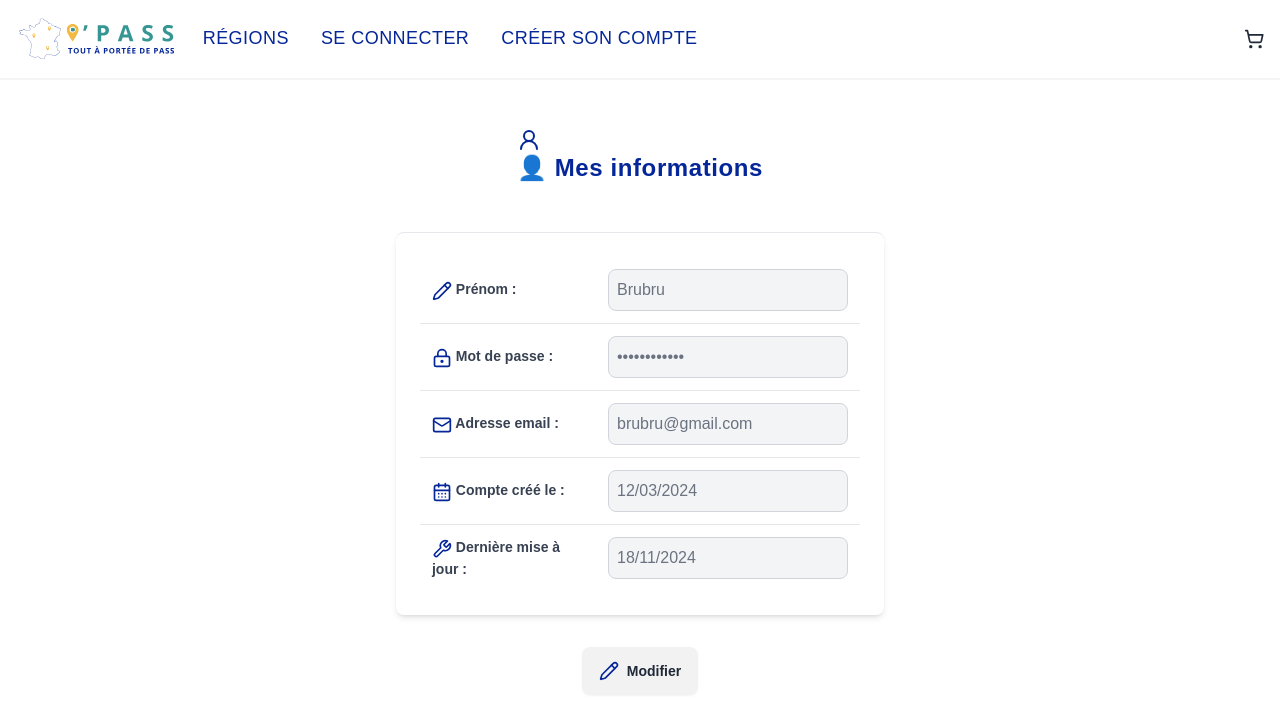
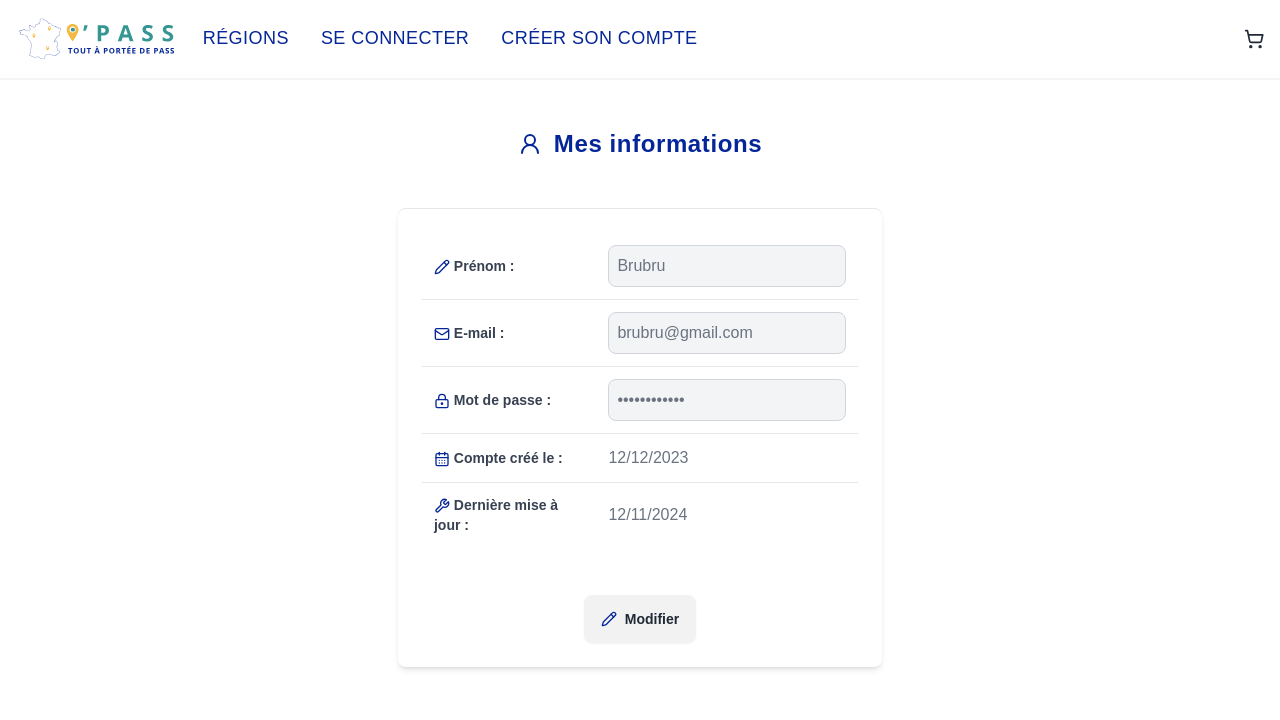
Before and after one commit to Ophelie22/opass, a React (Vite) app in the folder frontend/: page /mes-informations in a window 1280 px wide. Shown: the top 720 px of the page. Built offline with nearby package versions, Linux system fonts and the light colour scheme.

Commit message:
feat: utilisation de Formik

```diff
--- a/frontend/src/index.css
+++ b/frontend/src/index.css
@@ -42,6 +42,10 @@
 	@apply text-gray-800;
 }
 
+.logo-small {
+	@apply w-4 h-4 inline-flex;
+}
+
 .logo {
-	@apply w-5 h-5 inline-flex text-blueText;
+	@apply inline-flex text-blueText;
 }
--- a/frontend/src/pages/AccountDetails.tsx
+++ b/frontend/src/pages/AccountDetails.tsx
@@ -1,60 +1,105 @@
-import { CalendarDays, Check, CircleCheckBig, CircleX, LockKeyhole, Mail, Pencil, SquareCheck, SquareX, UserRound, Wrench, X } from "lucide-react";
+import { Form, Formik } from "formik";
+import { CalendarDays, Check, CircleCheckBig, CircleX, LockKeyhole, Mail, Pencil, UserRound, Wrench, X } from "lucide-react";
 import { useState } from "react";
+import * as yup from "yup";
+
+interface initialValues {
+  name: string;
+  email: string;
+  confirmEmail: string;
+  password: string;
+  confirmPassword: string;
+}
+
+const RegisterSchema = yup.object({
+  name: yup
+    .string()
+    .min(3, "Le prénom doit contenir au moins 3 caractères")
+    .max(50, "Le prénom ne doit pas dépasser 50 caractères")
+    .required("Champ requis"),
+  email: yup
+    .string()
+    .email("L'e-mail n'est pas valide")
+    .required("Champ requis"),
+  confirmEmail: yup
+    .string()
+    .oneOf([yup.ref('email'), undefined], "Les e-mails ne correspondent pas")
+    .required("Champ requis"),
+  password: yup
+    .string()
+    .min(8, "Le mot de passe doit contenir au moins 8 caractères")
+    .max(32, "Le mot de passe ne doit pas dépasser 32 caractères")
+    .required("Champ requis"),
+  confirmPassword: yup
+    .string()
+    .oneOf([yup.ref('password'), undefined], "Les mots de passe ne correspondent pas")
+    .required("Champ requis"),
+});
 
 const AccountDetails = () => {
   const [toastMessage, setToastMessage] = useState<React.ReactNode>(null);
   const [toastType, setToastType] = useState<React.ReactNode>(null);
   const [isEditing, setIsEditing] = useState(false);
-  const [formData, setFormData] = useState({
+
+  const initialValues: initialValues = {
     name: "Brubru",
+    email: "brubru@gmail.com",
+    confirmEmail: "brubru@gmail.com",
     password: "IceIsTheBest",
-    mail: "brubru@gmail.com",
-    createdAt: "12/03/2024",
-    updatedAt: "18/11/2024",
-  });
-
-  const handleInputChange = (e: any) => {
-    const { name, value } = e.target;
-    setFormData({
-      ...formData,
-      [name]: value,
-    });
+    confirmPassword: "IceIsTheBest"
   };
 
   const handleEditClick = () => {
     setIsEditing(true);
   };
 
-  const handleSaveClick = () => {
+  const handleSubmit = async (values: initialValues) => {
+    alert(JSON.stringify(values, null, 2));
+    // try {
+    // const response = await fetch("/users/:id", {
+    //   method: "PATCH",
+    //   headers: { "Content-Type": "application/json" },
+    //   body: JSON.stringify(updatedValues),
+    // });
+
+    // if (response.ok) {
+    //   setValues(updatedValues); // Met à jour localement les valeurs
+    showToast("success", "Modifications sauvegardées !");
+    // } else {
+    //   throw new Error("Erreur lors de la sauvegarde");
+    // }
+    // } catch (error: any) {
+    //   showToast("error", error.message);
+    // }
     setIsEditing(false);
-    setToastType("success");
+  };
+
+  const handleCancelClick = () => {
+    setIsEditing(false);
+    showToast("warning", "Modifications annulées.");
+  };
+
+  const showToast = (type: string, message: string) => {
+    setToastType(type);
     setToastMessage(
       <div className="flex items-center space-x-2">
-        <CircleCheckBig />
-        <span>Modifications effectuées avec succès !</span>
+        <div className="flex-shrink-0">
+          {type === "success" ? (
+            <CircleCheckBig className="w-6 h-6 text-green-500" />
+          ) : type === "error" ? (
+            <CircleX className="w-6 h-6 text-red-500" />
+          ) : (
+            <CircleX className="w-6 h-6 text-yellow-500" />
+          )}
+        </div>
+        <span>{message}</span>
       </div>
     );
+
     setTimeout(() => {
       setToastMessage(null);
       setToastType(null);
     }, 3000);
-    console.log("Modifications effectuées :", formData);
-  };
-
-  const handleCancelClick = () => {
-    setIsEditing(false);
-    setToastType("error");
-    setToastMessage(
-      <div className="flex items-center space-x-2">
-        <CircleX />
-        <span>Modifications annulées.</span>
-      </div>
-    );
-    setTimeout(() => {
-      setToastMessage(null);
-      setToastType(null);
-    }, 3000);
-    console.log("Modifications annulées");
   };
 
   // const User = () => {
@@ -88,121 +133,174 @@ const AccountDetails = () => {
 
   return (
     <main className="main flex flex-col">
-      <h1 className="h1 pb-8"><UserRound />👤 Mes informations</h1>
+      <h1 className="h1 flex items-center pb-8 gap-3"><UserRound className="logo" /> Mes informations</h1>
 
       {toastMessage && (
         <div className="toast toast-top toast-end">
           <div
-            className={`alert ${toastType === "success" ? "alert-success" : "alert-error"}`}
+            className={`alert flex items-center space-x-2 p-4 rounded-md shadow-md bg-white ${toastType === "success" ? "alert-success text-green-200" :
+              toastType === "error" ? "alert-error text-red-200" : "alert-warning text-yellow-200"}`}
           >
             <span>{toastMessage}</span>
           </div>
         </div>
       )}
 
-      <section className="bg-white p-6 border-t rounded-lg shadow-md max-w-xl mx-auto0">
-        <form>
+      <section className="flex flex-col items-center bg-white p-6 border-t rounded-lg shadow-md max-w-xl">
+        <Formik
+          initialValues={initialValues}
+          enableReinitialize
+          validationSchema={RegisterSchema}
+          onSubmit={handleSubmit}
+        >
+          {({ errors, touched, values, handleChange }) => (
+            <Form className="flex flex-col gap-4 items-center">
+              <div overflow-x-auto>
                 <table className="table-auto w-full border-collapse">
-            <tbody>
+                  <tbody className="w-full">
                     <tr>
-                <td className="td-title"><Pencil className="logo" /> Prénom :</td>
+                      <td className="td-title"><Pencil className="logo-small text-blueText" /> Prénom :</td>
                       <td className="td-content-disabled">
                         <input
                           type="text"
                           name="name"
-                    value={formData.name}
+                          id="name"
+                          value={values.name}
                           disabled={!isEditing}
-                    onChange={handleInputChange}
+                          onChange={handleChange}
                           className={`w-full p-2 border rounded-lg  ${isEditing ? "td-content-enabled border-secondary" : "border-gray-300 bg-gray-100"
                             }`}
                         />
+                        {errors.name && touched.name ? <span className="text-red-600 text-sm">{errors.name}</span> : null}
                       </td>
                     </tr>
                     <tr className="border-t">
-                <td className="td-title"><LockKeyhole className="logo" /> Mot de passe :</td>
+                      <td className="td-title"><Mail className="logo-small text-blueText" /> E-mail :</td>
+                      <td className="td-content-disabled">
+                        <input
+                          type="email"
+                          name="email"
+                          id="email"
+                          value={values.email}
+                          disabled={!isEditing}
+                          onChange={handleChange}
+                          className={`w-full p-2 border rounded-lg ${isEditing ? "td-content-enabled border-secondary" : "border-gray-300 bg-gray-100"
+                            }`}
+                        />
+                        {errors.email && touched.email ? (
+                          <span className="text-red-600 text-sm">{errors.email}</span>
+                        ) : null}
+                      </td>
+                    </tr>
+                    {isEditing &&
+                      <tr className="border-t">
+                        <td className="td-title"><Mail className="logo-small text-blueText" /> Confirmation e-mail :</td>
+                        <td className="td-content-disabled">
+                          <input
+                            type="email"
+                            name="confirmEmail"
+                            id="confirmEmail"
+                            value={values.confirmEmail}
+                            disabled={!isEditing}
+                            onChange={handleChange}
+                            className={`w-full p-2 border rounded-lg ${isEditing ? "td-content-enabled border-secondary" : "border-gray-300 bg-gray-100"
+                              }`}
+                          />
+                          {errors.confirmEmail && touched.confirmEmail ? (
+                            <span className="text-red-600 text-sm">{errors.confirmEmail}</span>
+                          ) : null}
+                        </td>
+                      </tr>
+                    }
+                    <tr className="border-t">
+                      <td className="td-title"><LockKeyhole className="logo-small text-blueText" /> Mot de passe :</td>
                       <td className="td-content-disabled">
                         <input
                           type="password"
                           name="password"
-                    value={formData.password}
+                          id="password"
+                          value={values.password}
                           disabled={!isEditing}
-                    onChange={handleInputChange}
+                          onChange={handleChange}
                           className={`w-full p-2 border rounded-lg ${isEditing ? "td-content-enabled border-secondary" : "border-gray-300 bg-gray-100"
                             }`}
                         />
+                        {errors.password && touched.password ? (
+                          <span className="text-red-600 text-sm">{errors.password}</span>
+                        ) : null}
                       </td>
                     </tr>
+                    {isEditing &&
                       <tr className="border-t">
-                <td className="td-title"><Mail className="logo" /> Adresse email :</td>
+                        <td className="td-title"><LockKeyhole className="logo-small text-blueText" /> Confirmation mot de passe :</td>
                         <td className="td-content-disabled">
                           <input
-                    type="email"
-                    name="mail"
-                    value={formData.mail}
+                            type="password"
+                            name="confirmPassword"
+                            id="confirmPassword"
+                            value={values.confirmPassword}
                             disabled={!isEditing}
-                    onChange={handleInputChange}
+                            onChange={handleChange}
                             className={`w-full p-2 border rounded-lg ${isEditing ? "td-content-enabled border-secondary" : "border-gray-300 bg-gray-100"
                               }`}
                           />
+                          {errors.confirmPassword && touched.confirmPassword ? (
+                            <span className="text-red-600 text-sm">{errors.confirmPassword}</span>
+                          ) : null}
                         </td>
                       </tr>
+                    }
                     <tr className="border-t">
-                <td className="td-title"><CalendarDays className="logo" /> Compte créé le :</td>
+                      <td className="td-title"><CalendarDays className="logo-small text-blueText" /> Compte créé le :</td>
                       <td className="td-content-disabled">
-                  <input
-                    type="text"
-                    name="createdAt"
-                    value={formData.createdAt}
-                    disabled
-                    className="w-full p-2 border border-gray-300 bg-gray-100 rounded-lg"
-                  />
+                        12/12/2023
                       </td>
                     </tr>
+                    {/* TODO: Enregistrer la date updatedAt à aujourd'hui si on clique sur valider
+                  et mettre à jour dans la BDD */}
                     <tr className="border-t">
-                <td className="td-title"><Wrench className="logo" /> Dernière mise à jour :</td>
+                      <td className="td-title"><Wrench className="logo-small text-blueText" /> Dernière mise à jour :</td>
                       <td className="td-content-disabled">
-                  <input
-                    type="text"
-                    name="updatedAt"
-                    value={formData.updatedAt}
-                    disabled
-                    className="w-full p-2 border border-gray-300 bg-gray-100 rounded-lg"
-                  />
+                        12/11/2024
                       </td>
                     </tr>
                   </tbody>
                 </table>
-        </form>
-      </section>
+              </div>
               <div className="flex space-x-4 mt-8">
                 {!isEditing ? (
-          <button
-            type="button"
-            className="btn"
-            onClick={handleEditClick}
-          >
-            <Pencil className="logo" />Modifier
-          </button>
+                  null
                 ) : (
                   <>
                     <button
-              type="button"
+                      type="submit"
                       className="btn"
-              onClick={handleSaveClick}
                     >
-              <Check className="logo" /><CircleCheckBig className="logo" /><SquareCheck className="logo" />✅ Valider
+                      <Check className="logo-small text-green" /> Valider
                     </button>
                     <button
                       type="button"
                       className="btn"
                       onClick={handleCancelClick}
                     >
-              <X className="logo" /><CircleX className="logo" /><SquareX className="logo" />❌ Annuler
+                      <X className="logo-small text-red-500" /> Annuler
                     </button>
                   </>
                 )}
               </div>
-    </main>
+            </Form>
+          )}
+        </Formik>
+        {!isEditing && (<button
+          type="button"
+          className="btn"
+          onClick={handleEditClick}
+        >
+          <Pencil className="logo-small text-blueText" />Modifier
+        </button>)}
+      </section>
+
+    </main >
   );
 };
 
```
Lines whose indentation alone changed are shown as unchanged.
